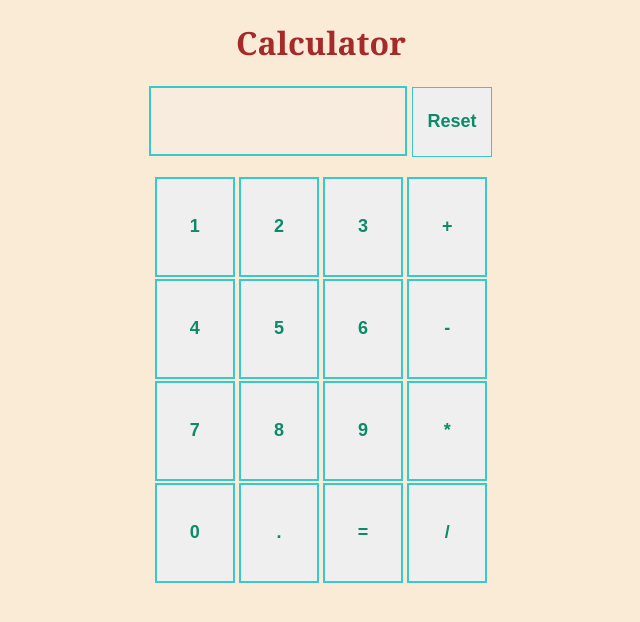
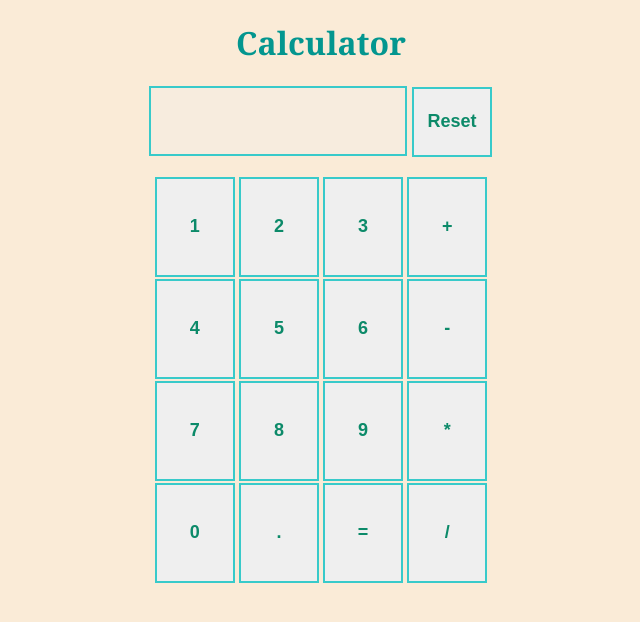
Before and after one commit to N-Tahiri/Calculator, a plain HTML site: page index.html in a window 1280 px wide. Shown: the whole page, without its empty margins (319-959 px from the left). Drawn offline with Linux system fonts and the light colour scheme.

Commit message:
Update CSS

```diff
--- a/style.css
+++ b/style.css
@@ -28,10 +28,10 @@ body {
   color: rgb(12, 138, 105);
   font-size: 18px;
   font-weight: bold;
-  border: 1px solid rgb(56, 202, 202);
+  border: 2px solid rgb(56, 202, 202);
 }
 #title {
-  color: brown;
+  color: rgb(3, 150, 143);
 }
 .result {
   margin-bottom: -5px;
```
